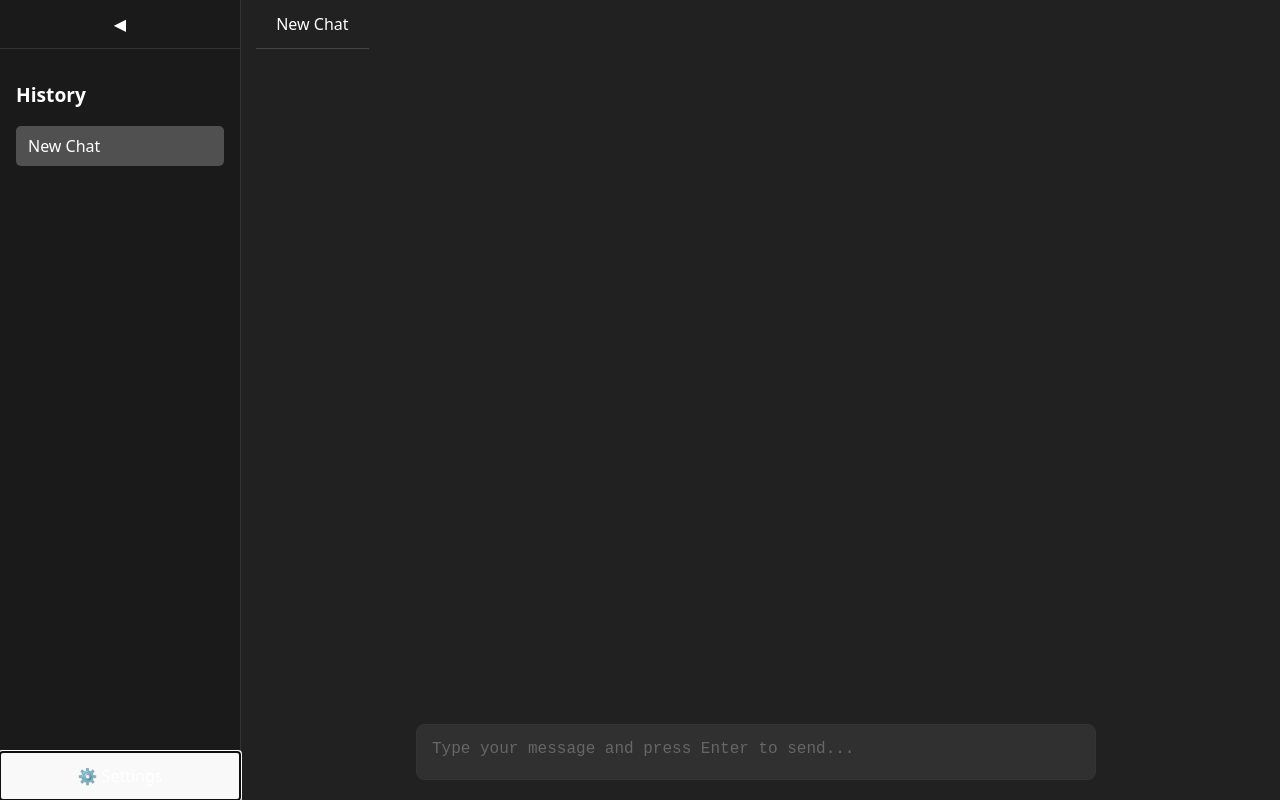
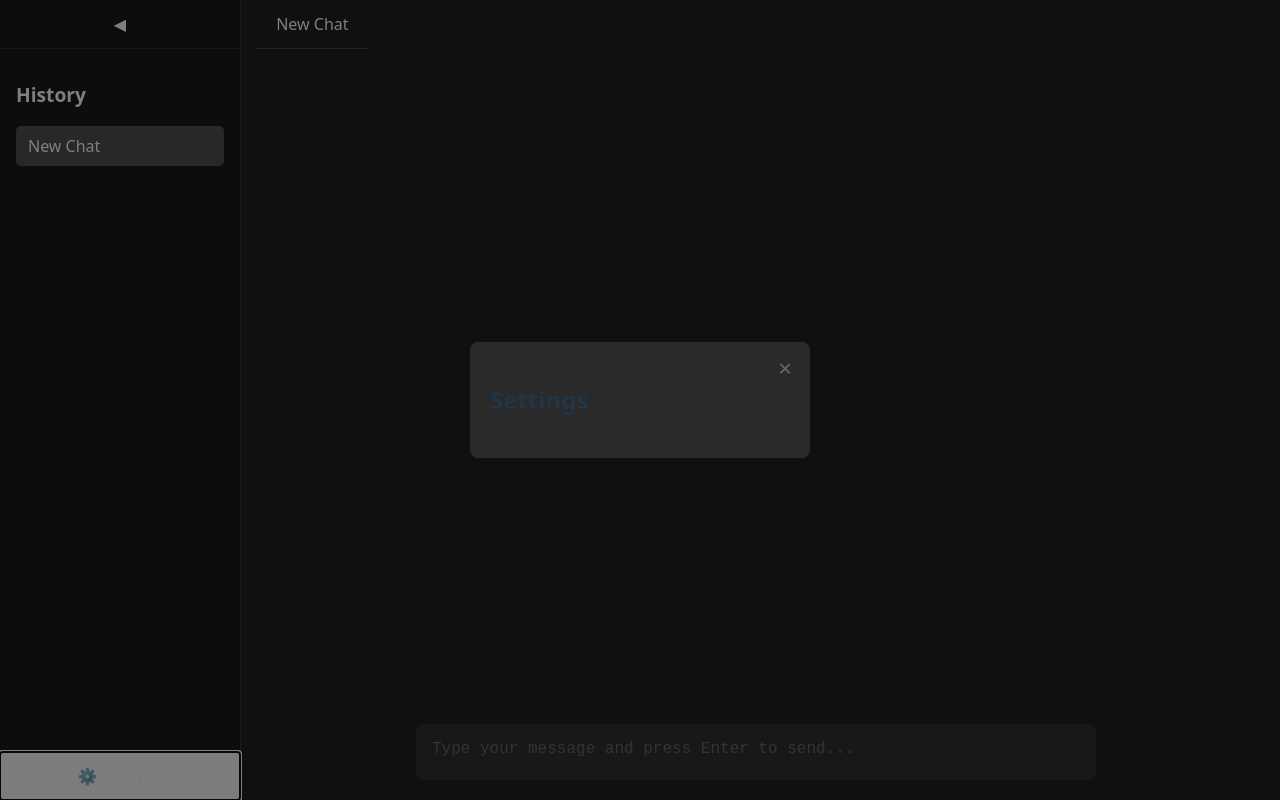
Before and after one commit to valaises/llm-chat, a React (Vite) app: page / in a window 1280 px wide. Both pictures are taken after a click on the button "⚙️ Settings". Built offline with nearby package versions, Linux system fonts and the light colour scheme.

Commit message:
added modal window

```diff
--- a/src/components/ChatSidebar.tsx
+++ b/src/components/ChatSidebar.tsx
@@ -1,5 +1,6 @@
-import React from 'react';
+import React, { useState } from 'react';
 import './ChatSidebar.css';
+import ModalWindow from './ModalWindow';
 
 interface Chat {
   id: number;
@@ -22,7 +23,18 @@ export const ChatSidebar: React.FC<ChatSidebarProps> = ({
   currentChatId,
   onSelectChat
 }) => {
+  const [isModalOpen, setIsModalOpen] = useState(false);
+
+  const handleOpenModal = () => {
+    setIsModalOpen(true);
+  };
+
+  const handleCloseModal = () => {
+    setIsModalOpen(false);
+  };
+
   return (
+    <>
       <div className={`chat-sidebar ${isOpen ? 'open' : 'closed'}`}>
         <div className="sidebar-inner">
           <div className="toggle-button-container">
@@ -61,6 +73,7 @@ export const ChatSidebar: React.FC<ChatSidebarProps> = ({
               className="settings-button"
               type="button"
               aria-label="Settings"
+              onClick={handleOpenModal}
             >
               {isOpen ? (
                 '⚙️ Settings'
@@ -71,5 +84,11 @@ export const ChatSidebar: React.FC<ChatSidebarProps> = ({
           </div>
         </div>
       </div>
+
+      <ModalWindow isOpen={isModalOpen} onClose={handleCloseModal}>
+        <h2>Settings</h2>
+        {/* Modal content will be added later */}
+      </ModalWindow>
+    </>
   );
 };
--- /dev/null
+++ b/src/components/ModalWindow.css
@@ -0,0 +1,46 @@
+.modal-overlay {
+  position: fixed;
+  top: 0;
+  left: 0;
+  right: 0;
+  bottom: 0;
+  background-color: rgba(0, 0, 0, 0.5);
+  display: flex;
+  justify-content: center;
+  align-items: center;
+  z-index: 1000;
+}
+
+.modal-content {
+  background-color: #2A2A2A;
+  padding: 20px;
+  border-radius: 8px;
+  position: relative;
+  min-width: 300px;
+  max-width: 90%;
+  max-height: 90vh;
+  overflow-y: auto;
+}
+
+.modal-close {
+  position: absolute;
+  top: 10px;
+  right: 10px;
+  background: none;
+  border: none;
+  font-size: 24px;
+  cursor: pointer;
+  color: #666;
+  padding: 0;
+  width: 30px;
+  height: 30px;
+  display: flex;
+  align-items: center;
+  justify-content: center;
+  border-radius: 50%;
+}
+
+.modal-close:hover {
+  background-color: rgba(255, 255, 255, 0.1);
+  color: #fff;
+}
--- /dev/null
+++ b/src/components/ModalWindow.tsx
@@ -0,0 +1,41 @@
+import React, { useEffect, useRef } from 'react';
+import './ModalWindow.css';
+
+interface ModalWindowProps {
+  isOpen: boolean;
+  onClose: () => void;
+  children: React.ReactNode;
+}
+
+const ModalWindow: React.FC<ModalWindowProps> = ({ isOpen, onClose, children }) => {
+  const modalRef = useRef<HTMLDivElement>(null);
+
+  useEffect(() => {
+    const handleClickOutside = (event: MouseEvent) => {
+      if (modalRef.current && !modalRef.current.contains(event.target as Node)) {
+        onClose();
+      }
+    };
+
+    if (isOpen) {
+      document.addEventListener('mousedown', handleClickOutside);
+    }
+
+    return () => {
+      document.removeEventListener('mousedown', handleClickOutside);
+    };
+  }, [isOpen, onClose]);
+
+  if (!isOpen) return null;
+
+  return (
+    <div className="modal-overlay">
+      <div className="modal-content" ref={modalRef}>
+        <button className="modal-close" onClick={onClose}>×</button>
+        {children}
+      </div>
+    </div>
+  );
+};
+
+export default ModalWindow;
```
Lines whose indentation alone changed are shown as unchanged.
